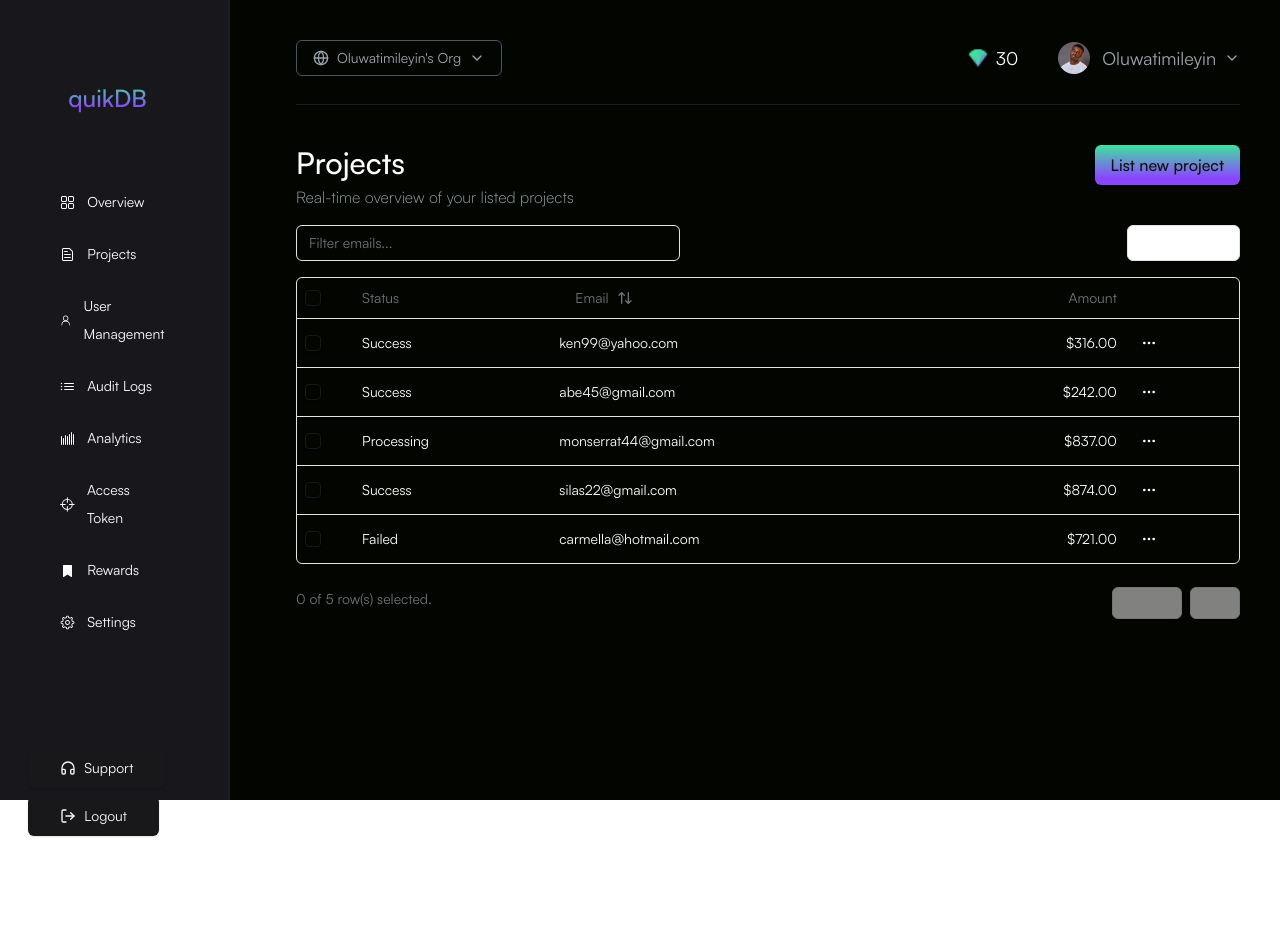
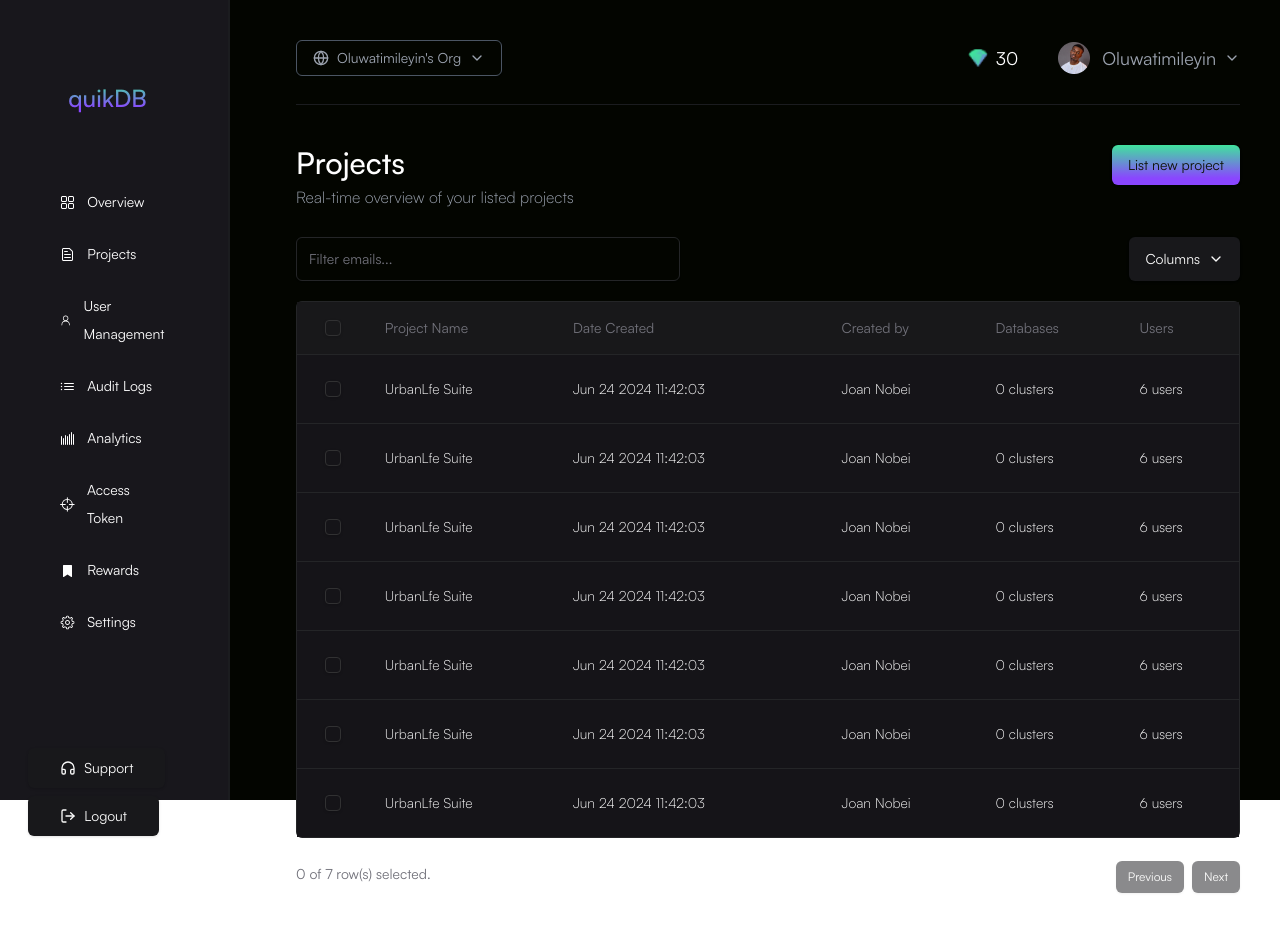
Before and after one commit to quikdb/quikdb-app-beta, a React (Vite) app in the folder src/app_frontend/: page /dashboard/projects in a window 1280 px wide. Shown: the top 932 px of the page. Before the commit the page ends 800 px from the top, so only its background shows below. Built offline with nearby package versions, Linux system fonts and the light colour scheme.

Commit message:
arrange projects data table

```diff
--- a/src/app_frontend/src/components/Sidebar.tsx
+++ b/src/app_frontend/src/components/Sidebar.tsx
@@ -28,7 +28,7 @@ const Sidebar = () => {
                                     key={item.name}
                                     to={item.to}
                                     className={`flex items-center gap-3 rounded-lg py-2 px-8 text-sm leading-7
-                                ${location.pathname === `dashboard/${item.to}` ? 'bg-blue-800' : 'hover:bg-blue-800'}`}
+                                ${location.pathname === `dashboard/${item.to}` ? 'bg-gradient' : 'hover:bg-gradient'}`}
                                 >
                                     {item.icon}
                                     {item.name}
--- a/src/app_frontend/src/components/ui/checkbox.tsx
+++ b/src/app_frontend/src/components/ui/checkbox.tsx
@@ -11,7 +11,7 @@ const Checkbox = React.forwardRef<
   <CheckboxPrimitive.Root
     ref={ref}
     className={cn(
-      "peer h-4 w-4 shrink-0 rounded-sm border border-primary shadow focus-visible:outline-none focus-visible:ring-1 focus-visible:ring-ring disabled:cursor-not-allowed disabled:opacity-50 data-[state=checked]:bg-primary data-[state=checked]:text-primary-foreground",
+      "peer h-4 w-4 shrink-0 rounded-sm border border-[#313132] shadow focus-visible:outline-none focus-visible:ring-1 focus-visible:ring-ring disabled:cursor-not-allowed disabled:opacity-50 data-[state=checked]:bg-primary data-[state=checked]:text-primary-foreground",
       className
     )}
     {...props}
--- a/src/app_frontend/src/components/ui/input.tsx
+++ b/src/app_frontend/src/components/ui/input.tsx
@@ -8,7 +8,7 @@ const Input = React.forwardRef<HTMLInputElement, React.ComponentProps<"input">>(
       <input
         type={type}
         className={cn(
-          "flex h-9 w-full rounded-md border border-input bg-transparent px-3 py-1 text-base shadow-sm transition-colors file:border-0 file:bg-transparent file:text-sm file:font-medium file:text-foreground placeholder:text-muted-foreground focus-visible:outline-none focus-visible:ring-1 focus-visible:ring-ring disabled:cursor-not-allowed disabled:opacity-50 md:text-sm",
+          "flex h-9 w-full rounded-md border border-[#242527] bg-transparent px-3 py-1 text-base shadow-sm transition-colors file:border-0 file:bg-transparent file:text-sm file:font-medium file:text-foreground placeholder:text-muted-foreground focus-visible:outline-none focus-visible:ring-1 focus-visible:ring-ring disabled:cursor-not-allowed disabled:opacity-50 md:text-sm",
           className
         )}
         ref={ref}
--- a/src/app_frontend/src/components/ui/table.tsx
+++ b/src/app_frontend/src/components/ui/table.tsx
@@ -6,7 +6,7 @@ const Table = React.forwardRef<
   HTMLTableElement,
   React.HTMLAttributes<HTMLTableElement>
 >(({ className, ...props }, ref) => (
-  <div className="relative w-full overflow-auto">
+  <div className="relative w-full overflow-auto bg-[#151418]">
     <table
       ref={ref}
       className={cn("w-full caption-bottom text-sm", className)}
@@ -20,7 +20,7 @@ const TableHeader = React.forwardRef<
   HTMLTableSectionElement,
   React.HTMLAttributes<HTMLTableSectionElement>
 >(({ className, ...props }, ref) => (
-  <thead ref={ref} className={cn("[&_tr]:border-b", className)} {...props} />
+  <thead ref={ref} className={cn("[&_tr]:border-b-[#242527] bg-[#18181A]", className)} {...props} />
 ))
 TableHeader.displayName = "TableHeader"
 
@@ -58,7 +58,7 @@ const TableRow = React.forwardRef<
   <tr
     ref={ref}
     className={cn(
-      "border-b transition-colors hover:bg-muted/50 data-[state=selected]:bg-muted",
+      "border-b border-b-[#242527] transition-colors hover:bg-muted/50 data-[state=selected]:bg-muted",
       className
     )}
     {...props}
--- a/src/app_frontend/src/pages/dasboard/Projects.tsx
+++ b/src/app_frontend/src/pages/dasboard/Projects.tsx
@@ -9,7 +9,7 @@ const Projects = () => {
                     <p className="font-satoshi_medium text-3xl">Projects</p>
                     <p className="font-satoshi_light text-base text-gray-400">Real-time overview of your listed projects</p>
                 </div>
-                <Button size="lg" className="font-satoshi_medium bg-gradient w-fit text-base px-4 text-[#0F1407]">
+                <Button size="lg" className="bg-gradient w-fit px-4 text-[#0F1407]">
                     List new project
                 </Button>
             </div>
--- a/src/app_frontend/src/pages/dasboard/data-table.tsx
+++ b/src/app_frontend/src/pages/dasboard/data-table.tsx
@@ -13,7 +13,7 @@ import {
     getSortedRowModel,
     useReactTable,
 } from "@tanstack/react-table"
-import { ArrowUpDown, ChevronDown, MoreHorizontal } from "lucide-react"
+import { ChevronDown } from "lucide-react"
 
 import { Button } from "@/components/ui/button"
 import { Checkbox } from "@/components/ui/checkbox"
@@ -21,9 +21,6 @@ import {
     DropdownMenu,
     DropdownMenuCheckboxItem,
     DropdownMenuContent,
-  DropdownMenuItem,
-  DropdownMenuLabel,
-  DropdownMenuSeparator,
     DropdownMenuTrigger,
 } from "@/components/ui/dropdown-menu"
 import { Input } from "@/components/ui/input"
@@ -36,51 +33,71 @@ import {
     TableRow,
 } from "@/components/ui/table"
 
-const data: Payment[] = [
+const data: Project[] = [
     {
-    id: "m5gr84i9",
-    amount: 316,
-    status: "success",
-    email: "ken99@yahoo.com",
+        project: "UrbanLfe Suite",
+        date: "Jun 24 2024 11:42:03",
+        creator: "Joan Nobei",
+        databases: "0 clusters",
+        users: "6 users",
     },
     {
-    id: "3u1reuv4",
-    amount: 242,
-    status: "success",
-    email: "Abe45@gmail.com",
+        project: "UrbanLfe Suite",
+        date: "Jun 24 2024 11:42:03",
+        creator: "Joan Nobei",
+        databases: "0 clusters",
+        users: "6 users",
     },
     {
-    id: "derv1ws0",
-    amount: 837,
-    status: "processing",
-    email: "Monserrat44@gmail.com",
+        project: "UrbanLfe Suite",
+        date: "Jun 24 2024 11:42:03",
+        creator: "Joan Nobei",
+        databases: "0 clusters",
+        users: "6 users",
     },
     {
-    id: "5kma53ae",
-    amount: 874,
-    status: "success",
-    email: "Silas22@gmail.com",
+        project: "UrbanLfe Suite",
+        date: "Jun 24 2024 11:42:03",
+        creator: "Joan Nobei",
+        databases: "0 clusters",
+        users: "6 users",
     },
     {
-    id: "bhqecj4p",
-    amount: 721,
-    status: "failed",
-    email: "carmella@hotmail.com",
+        project: "UrbanLfe Suite",
+        date: "Jun 24 2024 11:42:03",
+        creator: "Joan Nobei",
+        databases: "0 clusters",
+        users: "6 users",
+    },
+    {
+        project: "UrbanLfe Suite",
+        date: "Jun 24 2024 11:42:03",
+        creator: "Joan Nobei",
+        databases: "0 clusters",
+        users: "6 users",
+    },
+    {
+        project: "UrbanLfe Suite",
+        date: "Jun 24 2024 11:42:03",
+        creator: "Joan Nobei",
+        databases: "0 clusters",
+        users: "6 users",
     },
 ]
 
-export type Payment = {
-  id: string
-  amount: number
-  status: "pending" | "processing" | "success" | "failed"
-  email: string
+export type Project = {
+    project: string
+    date: string
+    creator: string
+    databases: string
+    users: string
 }
 
-export const columns: ColumnDef<Payment>[] = [
+export const columns: ColumnDef<Project>[] = [
     {
         id: "select",
         header: ({ table }) => (
-      <Checkbox
+            <Checkbox className="ml-5"
                 checked={
                     table.getIsAllPageRowsSelected()
                         ? true
@@ -93,7 +110,7 @@ export const columns: ColumnDef<Payment>[] = [
             />
         ),
         cell: ({ row }) => (
-      <Checkbox
+            <Checkbox className="ml-5"
                 checked={row.getIsSelected()}
                 onCheckedChange={(value) => row.toggleSelected(!!value)}
                 aria-label="Select row"
@@ -103,70 +120,39 @@ export const columns: ColumnDef<Payment>[] = [
         enableHiding: false,
     },
     {
-    accessorKey: "status",
-    header: "Status",
+        accessorKey: "project",
+        header: "Project Name",
         cell: ({ row }) => (
-      <div className="capitalize">{row.getValue("status")}</div>
+            <div>{row.getValue("project")}</div>
         ),
     },
     {
-    accessorKey: "email",
-    header: ({ column }) => {
-      return (
-        <Button
-          variant="ghost"
-          onClick={() => column.toggleSorting(column.getIsSorted() === "asc")}
-        >
-          Email
-          <ArrowUpDown />
-        </Button>
-      )
-    },
-    cell: ({ row }) => <div className="lowercase">{row.getValue("email")}</div>,
+        accessorKey: "date",
+        header: "Date Created",
+        cell: ({ row }) => (
+            <div>{row.getValue("date")}</div>
+        ),
     },
     {
-    accessorKey: "amount",
-    header: () => <div className="text-right">Amount</div>,
-    cell: ({ row }) => {
-      const amount = parseFloat(row.getValue("amount"))
-
-      // Format the amount as a dollar amount
-      const formatted = new Intl.NumberFormat("en-US", {
-        style: "currency",
-        currency: "USD",
-      }).format(amount)
-
-      return <div className="text-right font-medium">{formatted}</div>
-    },
+        accessorKey: "creator",
+        header: "Created by",
+        cell: ({ row }) => (
+            <div>{row.getValue("creator")}</div>
+        ),
     },
     {
-    id: "actions",
-    enableHiding: false,
-    cell: ({ row }) => {
-      const payment = row.original
-
-      return (
-        <DropdownMenu>
-          <DropdownMenuTrigger asChild>
-            <Button variant="ghost" className="h-8 w-8 p-0">
-              <span className="sr-only">Open menu</span>
-              <MoreHorizontal />
-            </Button>
-          </DropdownMenuTrigger>
-          <DropdownMenuContent align="end">
-            <DropdownMenuLabel>Actions</DropdownMenuLabel>
-            <DropdownMenuItem
-              onClick={() => navigator.clipboard.writeText(payment.id)}
-            >
-              Copy payment ID
-            </DropdownMenuItem>
-            <DropdownMenuSeparator />
-            <DropdownMenuItem>View customer</DropdownMenuItem>
-            <DropdownMenuItem>View payment details</DropdownMenuItem>
-          </DropdownMenuContent>
-        </DropdownMenu>
-      )
+        accessorKey: "databases",
+        header: "Databases",
+        cell: ({ row }) => (
+            <div>{row.getValue("databases")}</div>
+        ),
     },
+    {
+        accessorKey: "users",
+        header: "Users",
+        cell: ({ row }) => (
+            <div>{row.getValue("users")}</div>
+        ),
     },
 ]
 
@@ -200,22 +186,22 @@ export function DataTableDemo() {
 
     return (
         <div className="w-full">
-      <div className="flex items-center py-4">
+            <div className="flex items-center pt-7 pb-5">
                 <Input
                     placeholder="Filter emails..."
                     value={(table.getColumn("email")?.getFilterValue() as string) ?? ""}
                     onChange={(event) =>
                         table.getColumn("email")?.setFilterValue(event.target.value)
                     }
-          className="max-w-sm"
+                    className="max-w-sm h-11"
                 />
                 <DropdownMenu>
-          <DropdownMenuTrigger asChild>
-            <Button variant="outline" className="ml-auto">
+                    <DropdownMenuTrigger asChild className="h-11">
+                        <Button className="ml-auto">
                             Columns <ChevronDown />
                         </Button>
                     </DropdownMenuTrigger>
-          <DropdownMenuContent align="end">
+                    <DropdownMenuContent align="end" className="bg-[#111015] text-white border-gray-600">
                         {table
                             .getAllColumns()
                             .filter((column) => column.getCanHide())
@@ -236,14 +222,14 @@ export function DataTableDemo() {
                     </DropdownMenuContent>
                 </DropdownMenu>
             </div>
-      <div className="rounded-md border">
+            <div className="rounded-md border border-[#242527]">
                 <Table>
                     <TableHeader>
                         {table.getHeaderGroups().map((headerGroup) => (
                             <TableRow key={headerGroup.id}>
                                 {headerGroup.headers.map((header) => {
                                     return (
-                    <TableHead key={header.id}>
+                                        <TableHead key={header.id} className="py-4">
                                             {header.isPlaceholder
                                                 ? null
                                                 : flexRender(
@@ -256,7 +242,7 @@ export function DataTableDemo() {
                             </TableRow>
                         ))}
                     </TableHeader>
-          <TableBody>
+                    <TableBody className="font-satoshi_light">
                         {table.getRowModel().rows?.length ? (
                             table.getRowModel().rows.map((row) => (
                                 <TableRow
@@ -264,7 +250,7 @@ export function DataTableDemo() {
                                     data-state={row.getIsSelected() && "selected"}
                                 >
                                     {row.getVisibleCells().map((cell) => (
-                    <TableCell key={cell.id}>
+                                        <TableCell key={cell.id} className="py-6">
                                             {flexRender(
                                                 cell.column.columnDef.cell,
                                                 cell.getContext()
@@ -293,7 +279,6 @@ export function DataTableDemo() {
                 </div>
                 <div className="space-x-2">
                     <Button
-            variant="outline"
                         size="sm"
                         onClick={() => table.previousPage()}
                         disabled={!table.getCanPreviousPage()}
@@ -301,7 +286,6 @@ export function DataTableDemo() {
                         Previous
                     </Button>
                     <Button
-            variant="outline"
                         size="sm"
                         onClick={() => table.nextPage()}
                         disabled={!table.getCanNextPage()}
--- a/src/app_frontend/src/pages/organization/Organizations.tsx
+++ b/src/app_frontend/src/pages/organization/Organizations.tsx
@@ -9,7 +9,7 @@ const Organizations = () => {
                         <p className="font-satoshi_medium text-3xl">Organizations</p>
                         <p className="font-satoshi_light text-base text-gray-400">Unlock API Access with Personal Tokens</p>
                     </div>
-                    <Button size="lg" className="font-satoshi_medium bg-gradient w-fit text-base px-4 text-[#0F1407]">
+                    <Button size="lg" className="bg-gradient w-fit px-4 text-[#0F1407]">
                         Create new organization
                     </Button>
                 </div>
```
Lines whose indentation alone changed are shown as unchanged.
